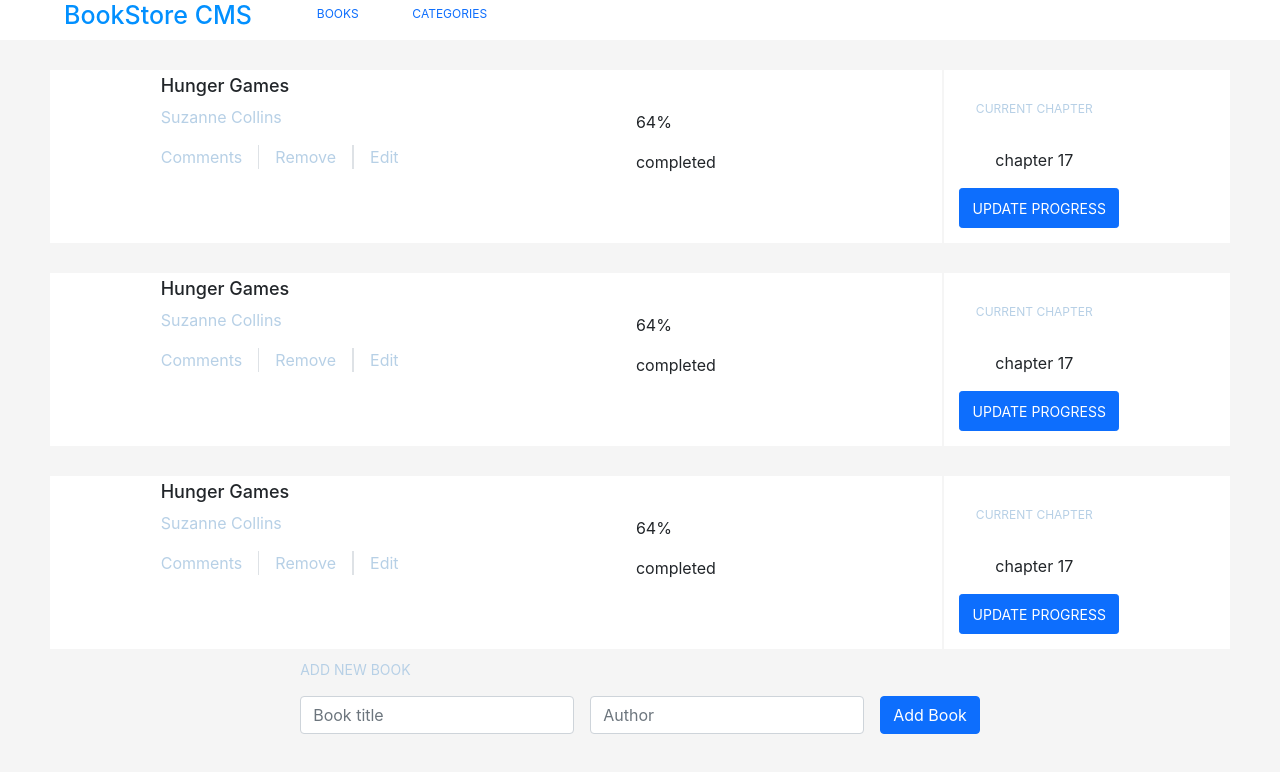
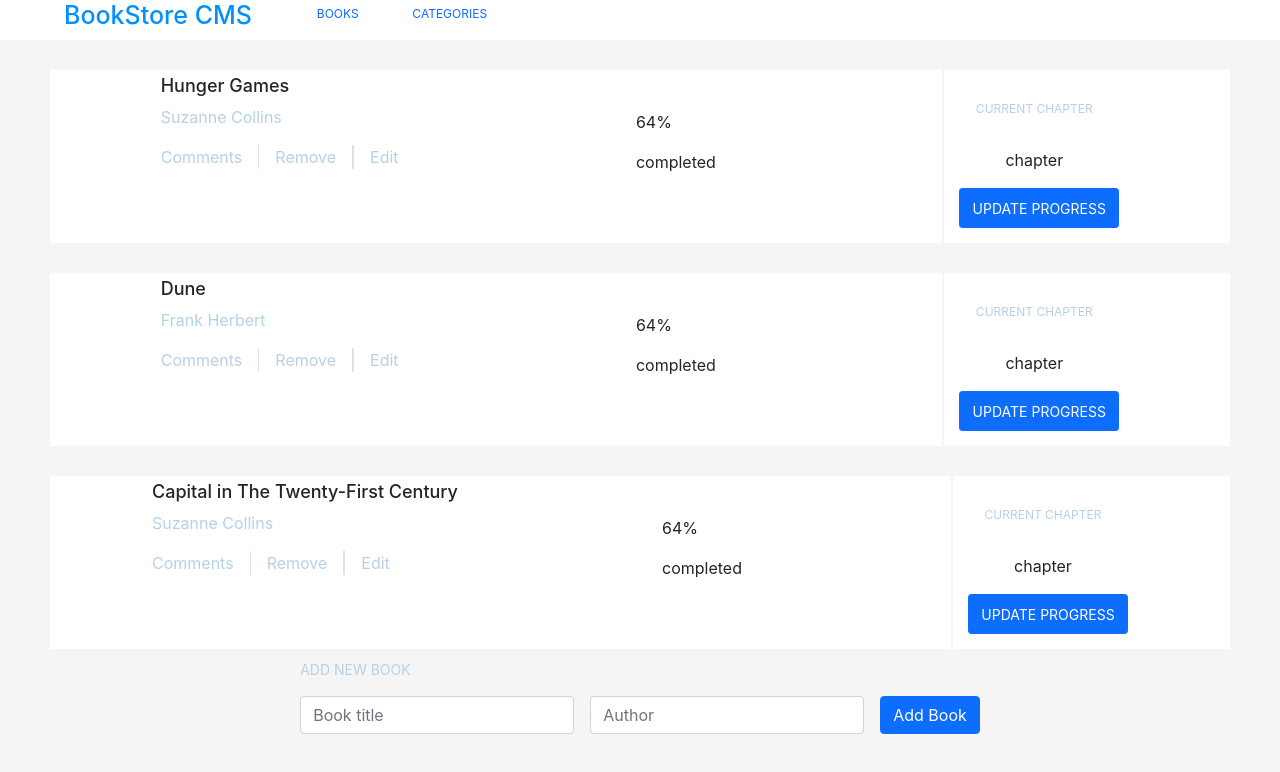
Before and after one commit to bigmosi/react-bookstore, a React (Create React App) app: page /#/ in a window 1280 px wide. Shown: the top 772 px of the page. Built offline with nearby package versions, Linux system fonts and the light colour scheme.

Commit message:
worked on redux store

```diff
--- a/package.json
+++ b/package.json
@@ -3,6 +3,7 @@
   "version": "0.1.0",
   "private": true,
   "dependencies": {
+    "@reduxjs/toolkit": "^1.8.3",
     "@testing-library/jest-dom": "^5.16.4",
     "@testing-library/react": "^13.3.0",
     "@testing-library/user-event": "^13.5.0",
@@ -11,8 +12,12 @@
     "react": "^18.2.0",
     "react-dom": "^18.2.0",
     "react-icons": "^4.4.0",
+    "react-redux": "^8.0.2",
     "react-router-dom": "^6.3.0",
     "react-scripts": "5.0.1",
+    "redux": "^4.2.0",
+    "redux-thunk": "^2.4.1",
+    "uuid": "^8.3.2",
     "web-vitals": "^2.1.4"
   },
   "scripts": {
--- a/src/components/Book.js
+++ b/src/components/Book.js
@@ -1,28 +1,23 @@
+import { useSelector } from 'react-redux';
 import NewBook from './NewBook';
+
 import Form from './Form';
 
-const Book = () => (
-  <>
-    <NewBook
-      title="Hunger Games"
-      author="Suzanne Collins"
-      status="64%"
-      chapter="chapter 17"
-    />
-    <NewBook
-      title="Hunger Games"
-      author="Suzanne Collins"
-      status="64%"
-      chapter="chapter 17"
-    />
-    <NewBook
-      title="Hunger Games"
-      author="Suzanne Collins"
-      status="64%"
-      chapter="chapter 17"
-    />
-    <Form />
-  </>
-);
+const Book = () => {
+  const bookList = useSelector((state) => state.bookReducer);
+
+  return (
+    <>
+      {bookList.length ? (
+        bookList.map((book) => <NewBook book={book} key={book.id} />)
+      ) : (
+        <h3 className="container mx-auto mb-3 px-3 py-3 bg-white text-5">
+          No books to show!
+        </h3>
+      )}
+      <Form />
+    </>
+  );
+};
 
 export default Book;
--- a/src/components/Categories.js
+++ b/src/components/Categories.js
@@ -1,13 +1,25 @@
 import React from 'react';
+import { useDispatch, useSelector } from 'react-redux';
+import { checkStatusAction } from '../redux/categories/categories';
 
-const Categories = () => (
+const Categories = () => {
+  const status = useSelector((state) => state.categoriesReducer);
+  const dispatch = useDispatch();
+
+  const updateCategories = (e) => {
+    e.preventDefault();
+    dispatch(checkStatusAction());
+  };
+  return (
     <>
       <div>
-      <button type="button">
+        <button type="button" className="btn btn-primary" onClick={updateCategories}>
           Check Status
         </button>
+        <h4 className="pt-5 text-5">{status}</h4>
       </div>
     </>
   );
+};
 
 export default Categories;
--- a/src/components/Form.js
+++ b/src/components/Form.js
@@ -1,24 +1,64 @@
-import React from 'react';
+import React, { useState } from 'react';
+import { useDispatch } from 'react-redux';
+import { v4 } from 'uuid';
+import { addBookAction } from '../redux/books/book';
 
-const Form = () => (
+const Form = () => {
+  const dispatch = useDispatch();
+  const [title, setTitle] = useState('');
+  const [author, setAuthor] = useState('');
+
+  const newBook = {
+    id: v4(),
+    title,
+    author,
+  };
+
+  const addBookStore = (e) => {
+    e.preventDefault();
+    dispatch(addBookAction(newBook));
+    setTitle('');
+    setAuthor('');
+  };
+
+  return (
     <>
       <form className="d-flex justify-content-center">
         <div>
           <p className="new-book">ADD NEW BOOK</p>
           <div className="row g-3">
             <div className="col">
-            <input type="text" className="form-control" placeholder="Book title" aria-label="Book title" />
+              <input
+                type="text"
+                className="form-control"
+                placeholder="Book title"
+                aria-label="Book title"
+                onChange={(e) => setTitle(e.target.value)}
+              />
             </div>
             <div className="col">
-            <input type="text" className="form-control" placeholder="Author" aria-label="Author" />
+              <input
+                type="text"
+                className="form-control"
+                placeholder="Author"
+                aria-label="Author"
+                onChange={(e) => setAuthor(e.target.value)}
+              />
             </div>
             <div className="col-auto">
-            <button type="submit" className="btn btn-primary">Add Book</button>
+              <button
+                type="submit"
+                className="btn btn-primary"
+                onClick={addBookStore}
+              >
+                Add Book
+              </button>
             </div>
           </div>
         </div>
       </form>
     </>
   );
+};
 
 export default Form;
--- a/src/components/NewBook.js
+++ b/src/components/NewBook.js
@@ -1,12 +1,15 @@
 import React from 'react';
-import { PropTypes } from 'prop-types';
+import { useDispatch } from 'react-redux';
+import PropTypes from 'prop-types';
+import { removeBookAction } from '../redux/books/book';
 
-const NewBook = ({
-  title,
-  author,
-  status,
-  chapter,
-}) => (
+const NewBook = ({ book }) => {
+  const { id, title, author } = book;
+  const dispatch = useDispatch();
+  const removeBookStore = () => {
+    dispatch(removeBookAction({ id }));
+  };
+  return (
     <>
       <div className="d-flex justify-content-around width bg-white">
         <div>
@@ -14,17 +17,17 @@
           <p className="author">{author}</p>
           <div className="d-flex align-items-center justify-content-start m-0 p-0">
             <p className="border-end pe-3 py-0 m-0 text-3">Comments</p>
-          <p className="border-end px-3 py-0 m-0 text-3">Remove</p>
-          <p className="border-start px-3 py-0 m-0 text-3">Edit</p>
+            <button type="button" className="btn1 border-end px-3 py-0 m-0 text-3" onClick={removeBookStore}>Remove</button>
+            <p className="btn1 border-start px-3 py-0 m-0 text-3">Edit</p>
           </div>
         </div>
         <div className="status">
-        <p>{status}</p>
+          <p>64%</p>
           <p>completed</p>
         </div>
         <div className="chapter">
           <p className="chapter1">CURRENT CHAPTER</p>
-        <p>{chapter}</p>
+          <p>chapter</p>
           <div>
             <input className="btn btn-1 btn-primary btn-sm" type="button" value="UPDATE PROGRESS" />
           </div>
@@ -32,12 +35,13 @@
       </div>
     </>
   );
-
+};
 export default NewBook;
 
 NewBook.propTypes = {
-  title: PropTypes.string.isRequired,
-  author: PropTypes.string.isRequired,
-  status: PropTypes.string.isRequired,
-  chapter: PropTypes.string.isRequired,
+  book: PropTypes.shape({
+    id: PropTypes.string,
+    title: PropTypes.string,
+    author: PropTypes.string,
+  }).isRequired,
 };
--- a/src/index.css
+++ b/src/index.css
@@ -117,3 +117,8 @@
   position: relative;
   left: 5%;
 }
+
+.btn1 {
+  border: none;
+  background-color: white;
+}
--- a/src/index.js
+++ b/src/index.js
@@ -1,13 +1,17 @@
 import React from 'react';
 import ReactDOM from 'react-dom/client';
 import './index.css';
+import { Provider } from 'react-redux';
+import store from './redux/configureStore';
 import 'bootstrap/dist/css/bootstrap.css';
 import App from './App';
 
 const root = ReactDOM.createRoot(document.getElementById('root'));
 root.render(
   <React.StrictMode>
-    <App />
+    <Provider store={store}>
+      <App />
+    </Provider>
   </React.StrictMode>,
 );
 
--- /dev/null
+++ b/src/redux/books/book.js
@@ -0,0 +1,43 @@
+const ADD_BOOK = '/bookstore/books/ADD_BOOK';
+const REMOVE_BOOK = '/bookstore/books/REMOVE_BOOK';
+
+const initialState = [
+  {
+    id: '1',
+    title: 'Hunger Games',
+    author: 'Suzanne Collins',
+  },
+  {
+    id: '2',
+    title: 'Dune',
+    author: 'Frank Herbert',
+  },
+  {
+    id: '3',
+    title: 'Capital in The Twenty-First Century',
+    author: 'Suzanne Collins',
+  },
+];
+
+export const addBookAction = (payload) => ({
+  type: ADD_BOOK,
+  payload,
+});
+
+export const removeBookAction = (payload) => ({
+  type: REMOVE_BOOK,
+  payload,
+});
+
+const bookReducer = (state = initialState, action) => {
+  switch (action.type) {
+    case ADD_BOOK:
+      return [...state, action.payload];
+    case REMOVE_BOOK:
+      return state.filter((book) => book.id !== action.payload.id);
+    default:
+      return state;
+  }
+};
+
+export default bookReducer;
--- /dev/null
+++ b/src/redux/categories/categories.js
@@ -0,0 +1,17 @@
+const CHECK_STATUS = 'bookstore/categories/CHECK_STATUS';
+
+export const checkStatusAction = () => ({
+  type: CHECK_STATUS,
+});
+
+const categoriesReducer = (state = '', action) => {
+  const information = 'UNDER-CONSTRUCTION';
+  switch (action.type) {
+    case CHECK_STATUS:
+      return information;
+    default:
+      return state;
+  }
+};
+
+export default categoriesReducer;
--- /dev/null
+++ b/src/redux/configureStore.js
@@ -0,0 +1,10 @@
+import { createStore, combineReducers, applyMiddleware } from 'redux';
+import thunk from 'redux-thunk';
+import bookReducer from './books/book';
+import categoriesReducer from './categories/categories';
+
+const rootReducer = combineReducers({ bookReducer, categoriesReducer });
+
+const store = createStore(rootReducer, applyMiddleware(thunk));
+
+export default store;
```
Also changed, not shown: 1 other file (tests, documents, lock files or other folders). Lines whose indentation alone changed are shown as unchanged.
